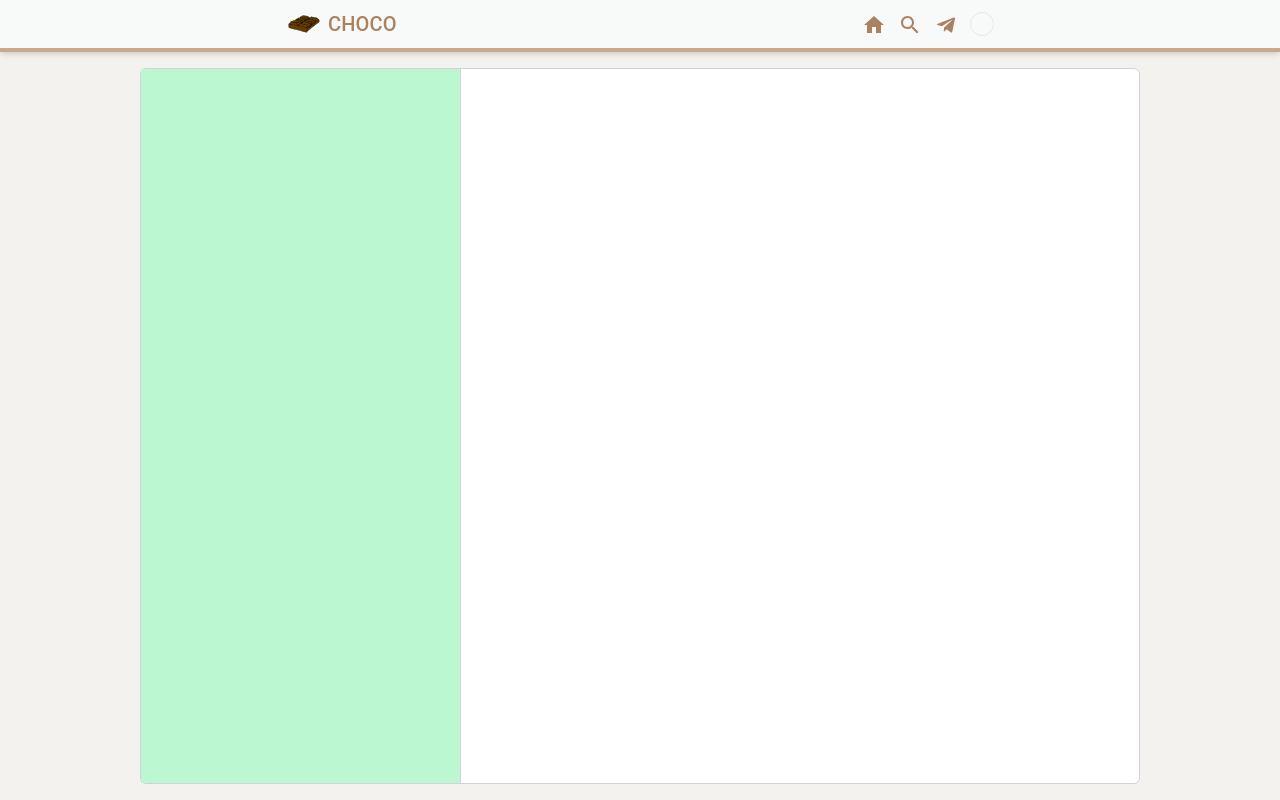
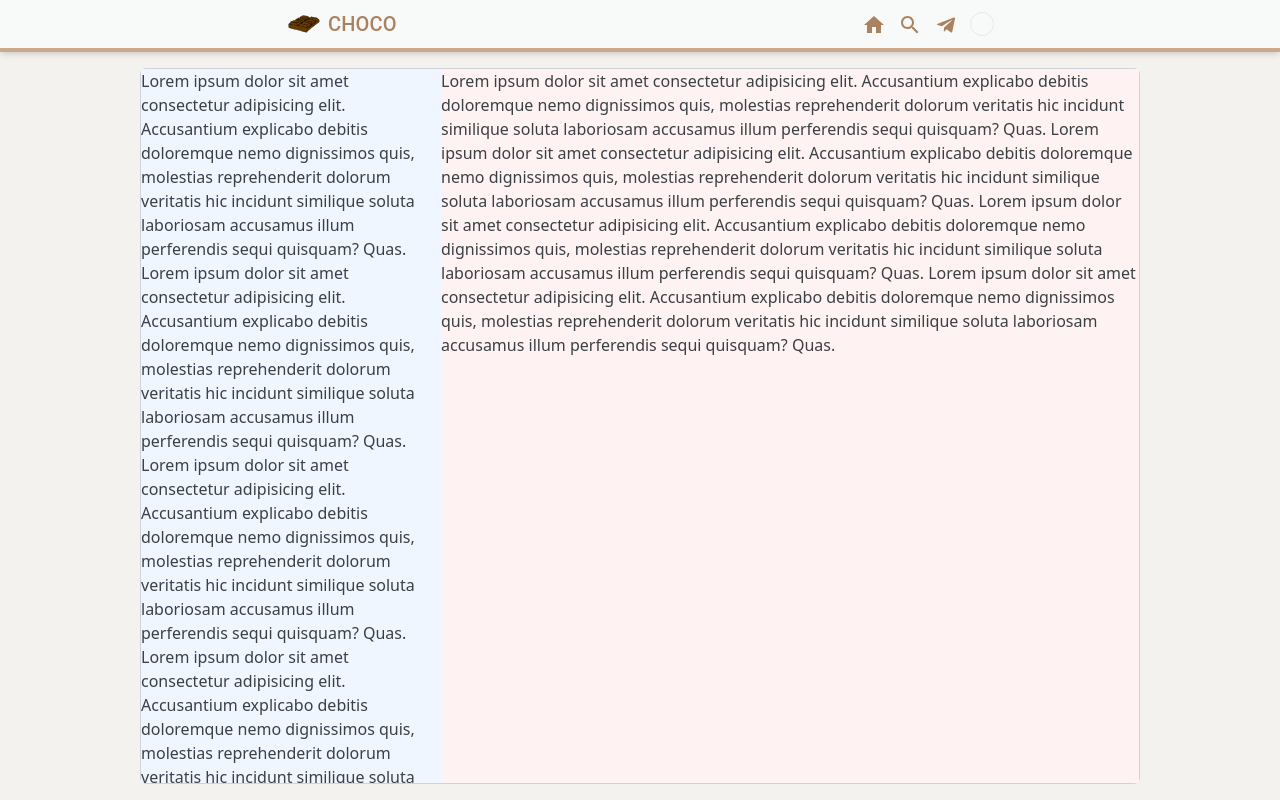
Before and after one commit to jdwns96/mern-template, a React (Create React App) app in the folder front/: page /chat in a window 1280 px wide. Built offline with nearby package versions, Linux system fonts and the light colour scheme.

Commit message:
[UPDATE] chat layout

```diff
--- a/front/src/pages/chat/index.tsx
+++ b/front/src/pages/chat/index.tsx
@@ -11,7 +11,7 @@ import { ArrowRight, ChatBubbleOutline, MoreHoriz, MoreVert, ThumbUpOffAlt } fro
 export default function ChatPage() {
   const { id, user_id, name } = useAppSelector((store) => store.auth);
 
-  const [sideComponent, setSideComponent] = useState<boolean>(false);
+  const [sideComponent, setSideComponent] = useState<boolean>(true);
 
   const onToggle = () => {
     setSideComponent(!sideComponent);
@@ -22,15 +22,53 @@ export default function ChatPage() {
       <section className="fixed top-0 bottom-0 left-0 right-0 pt-[52px] pb-[56px] md:pb-0">
         <section className="relative w-full h-full max-w-5xl mx-auto md:px-3 md:pt-4 md:pb-4">
           <main className="relative w-full h-full md:mb-2 md:rounded-md bg-white md:flex dark:bg-[#3D3D3D] choco-border">
-            <article className={cn(" transition-all z-50 absolute md:relative w-80 h-full md:choco-border-r bg-red-50 top-0  md:left-0", sideComponent ? "left-0" : "left-[-20rem]")}>
-              <div className="w-full h-full bg-green-200 overflow-y-auto"></div>
-              <nav className="grow md:hidden absolute -right-6 top-0 bottom-0 w-6  flex justify-center items-center bg-gray-300" onClick={onToggle}>
+            <div
+              className={cn("absolute top-0 bottom-0 w-full h-full max-w-[300px] bg-blue-50 pr-6", "md:relative md:pr-0 md:left-0 md:shrink-0", sideComponent ? "left-0 " : "left-[-276px] w-[300px]")}
+            >
+              <div className={cn("absolute top-0 bottom-0 w-full h-full pr-6", "md:pr-0")}>
+                <div className="h-full overflow-y-auto">
+                  Lorem ipsum dolor sit amet consectetur adipisicing elit. Accusantium explicabo debitis doloremque nemo dignissimos quis, molestias reprehenderit dolorum veritatis hic incidunt
+                  similique soluta laboriosam accusamus illum perferendis sequi quisquam? Quas. Lorem ipsum dolor sit amet consectetur adipisicing elit. Accusantium explicabo debitis doloremque nemo
+                  dignissimos quis, molestias reprehenderit dolorum veritatis hic incidunt similique soluta laboriosam accusamus illum perferendis sequi quisquam? Quas. Lorem ipsum dolor sit amet
+                  consectetur adipisicing elit. Accusantium explicabo debitis doloremque nemo dignissimos quis, molestias reprehenderit dolorum veritatis hic incidunt similique soluta laboriosam
+                  accusamus illum perferendis sequi quisquam? Quas. Lorem ipsum dolor sit amet consectetur adipisicing elit. Accusantium explicabo debitis doloremque nemo dignissimos quis, molestias
+                  reprehenderit dolorum veritatis hic incidunt similique soluta laboriosam accusamus illum perferendis sequi quisquam? Quas.
+                </div>
+              </div>
+              <nav className="absolute top-0 bottom-0 right-0 w-6  md:hidden flex justify-center items-center choco-border-l choco-border-r bg-[#F8F9F9]" onClick={onToggle}>
+                {sideComponent ? <ArrowRight className="transform rotate-180" /> : <ArrowRight />}
+              </nav>
+            </div>
+            <div className="w-full h-full bg-red-50 pl-6 md:pl-0">
+              Lorem ipsum dolor sit amet consectetur adipisicing elit. Accusantium explicabo debitis doloremque nemo dignissimos quis, molestias reprehenderit dolorum veritatis hic incidunt similique
+              soluta laboriosam accusamus illum perferendis sequi quisquam? Quas. Lorem ipsum dolor sit amet consectetur adipisicing elit. Accusantium explicabo debitis doloremque nemo dignissimos
+              quis, molestias reprehenderit dolorum veritatis hic incidunt similique soluta laboriosam accusamus illum perferendis sequi quisquam? Quas. Lorem ipsum dolor sit amet consectetur
+              adipisicing elit. Accusantium explicabo debitis doloremque nemo dignissimos quis, molestias reprehenderit dolorum veritatis hic incidunt similique soluta laboriosam accusamus illum
+              perferendis sequi quisquam? Quas. Lorem ipsum dolor sit amet consectetur adipisicing elit. Accusantium explicabo debitis doloremque nemo dignissimos quis, molestias reprehenderit dolorum
+              veritatis hic incidunt similique soluta laboriosam accusamus illum perferendis sequi quisquam? Quas.
+            </div>
+          </main>
+
+          {/* <main className="relative w-full h-full md:mb-2 md:rounded-md bg-white md:flex dark:bg-[#3D3D3D] choco-border">
+            <article
+              className={cn(
+                "flex relative shadow-md md:shadow-none shrink-0 transition-all z-50  md:relative w-full max-w-[300px] h-full md:choco-border-r bg-red-50 top-0 md:left-0",
+                sideComponent ? "left-0" : "left-[-300px]",
+              )}
+            >
+              <div className="w-full h-full bg-green-200 overflow-y-auto">
+                Lorem ipsum dolor sit amet consectetur adipisicing elit. Dolor ducimus ratione necessitatibus similique dolores consectetur reprehenderit commodi, in iste perferendis deleniti
+                asperiores fugit est iure illo officiis eveniet officia sint.
+              </div>
+              <nav className="shrink-0 grow  md:hidden  w-6 choco-border-r choco-border-l  flex justify-center items-center bg-[#F8F9F9]" onClick={onToggle}>
                 {sideComponent ? <ArrowRight className="transform rotate-180" /> : <ArrowRight />}
               </nav>
             </article>
-            <article></article>
-          </main>
-          {/* <AppFooter /> */}
+            <article className="pl-[23px] grow absolute md:relative top-0 md:pl-0 w-full h-full bg-blue-100 shrink-10">
+              Lorem ipsum dolor sit amet consectetur adipisicing elit. Veritatis aperiam eveniet, obcaecati iure exercitationem aut delectus asperiores ipsam ut itaque consequuntur, ab voluptate quia.
+              Dolores at minima aliquam voluptatum quaerat?
+            </article>
+          </main> */}
         </section>
       </section>
     </AppTemplate>
--- a/front/src/styles/index.css
+++ b/front/src/styles/index.css
@@ -5,6 +5,9 @@
 @layer components {
   .choco-border {
     @apply border border-solid border-choco-gray-100 dark:border-choco-gold-300;
+  }
+  .choco-border-l {
+    @apply border-l border-solid border-choco-gray-100 dark:border-choco-gold-300;
   }
   .choco-border-r {
     @apply border-r border-solid border-choco-gray-100 dark:border-choco-gold-300;
```
